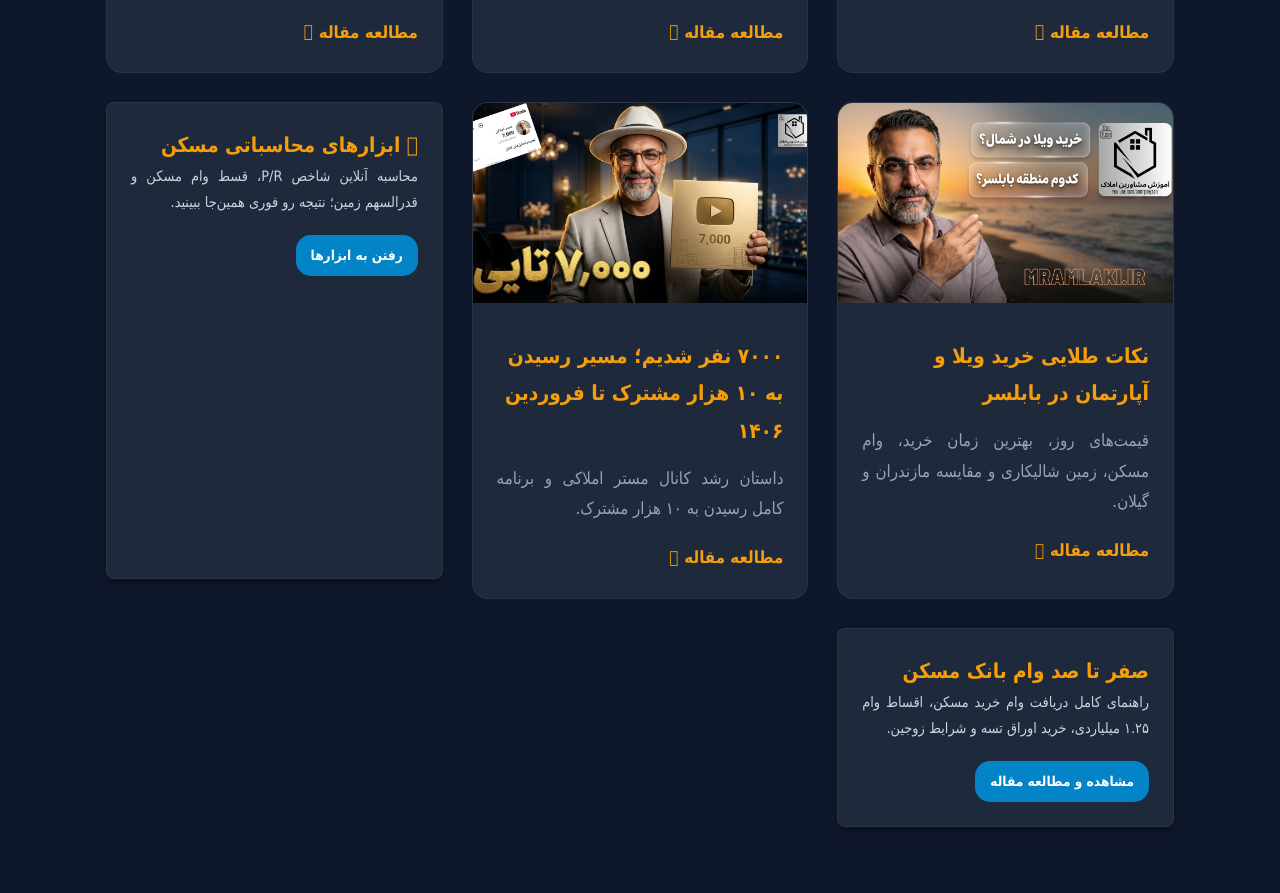
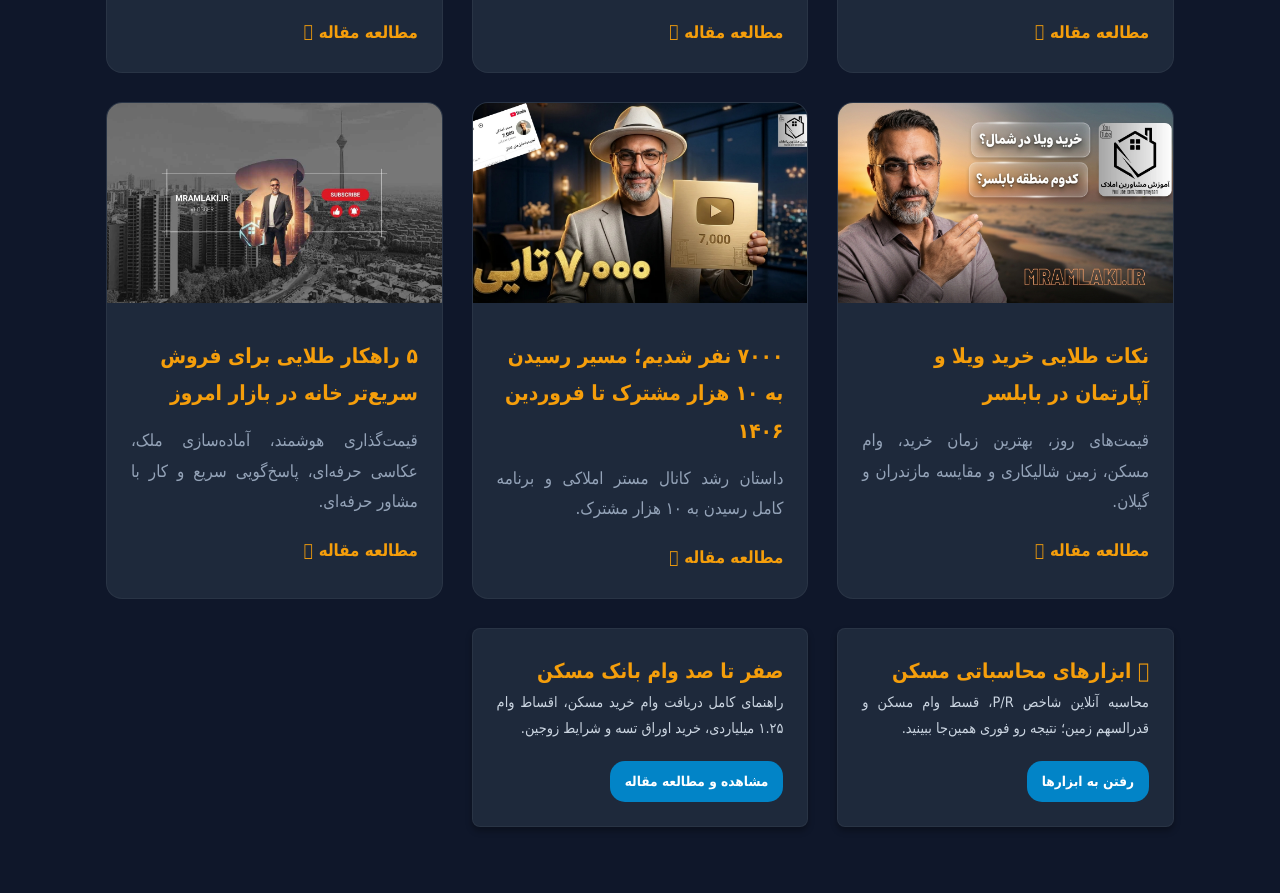
Before and after one commit to amirgheysariaraghi/mramlaki.github.io, a plain HTML site: page index.html in a window 1280 px wide. Shown: the part 2472-3365 px from the top of the page. Drawn offline with Linux system fonts and the light colour scheme; no server answers; a small style sheet from the web is missing; a web font is replaced by a local one.

Commit message:
Update index.html

```diff
--- a/index.html
+++ b/index.html
@@ -608,6 +608,15 @@
                     </div>
                 </article>
 
+                <article class="card">
+                    <img src="5-rahkar-forosh-khane-thumb.jpg" alt="۵ راهکار طلایی برای فروش سریع‌تر خانه" class="card-img" onerror="this.src='og-image.jpg'">
+                    <div class="card-body">
+                        <h4>۵ راهکار طلایی برای فروش سریع‌تر خانه در بازار امروز</h4>
+                        <p>قیمت‌گذاری هوشمند، آماده‌سازی ملک، عکاسی حرفه‌ای، پاسخ‌گویی سریع و کار با مشاور حرفه‌ای.</p>
+                        <a href="5-rahkar-forosh-khane.html" class="btn-read-more">مطالعه مقاله <i class="fas fa-arrow-left"></i></a>
+                    </div>
+                </article>
+
                 <article class="card loan-card">
                     <div class="card-body">
                         <h3><i class="fas fa-calculator"></i> ابزارهای محاسباتی مسکن</h3>
```
